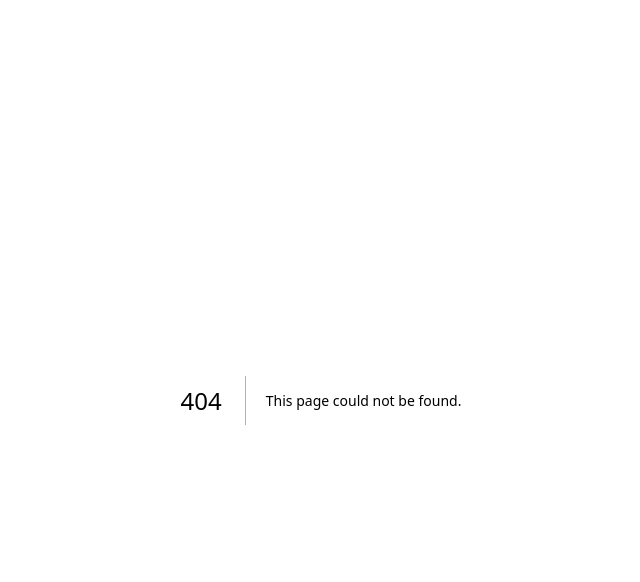
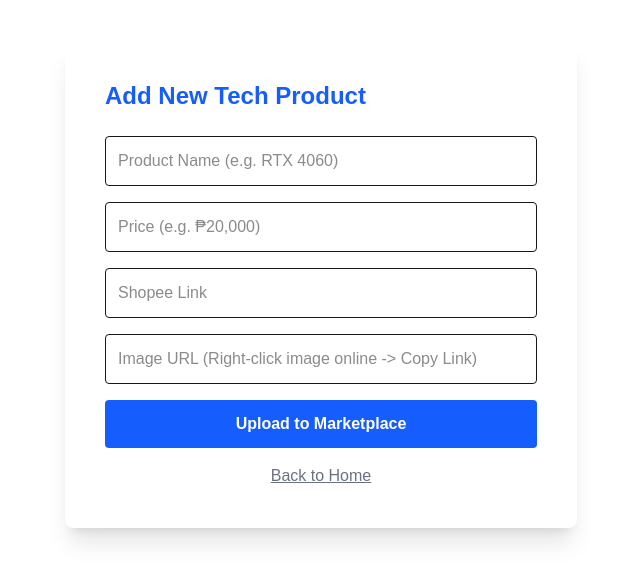
Before and after one commit to rllapitanCPE/tech-market, a Next.js app: page /admin in a window 1280 px wide. Before the commit this address had no page. Shown: the top 582 px of the page, without its empty margins (319-959 px from the left). Built offline with nearby package versions, Linux system fonts and the light colour scheme.

Commit message:
fix: re-deploy admin page

```diff
--- /dev/null
+++ b/app/admin/page.tsx
@@ -0,0 +1,44 @@
+"use client";
+import { useState } from 'react';
+
+export default function AdminPage() {
+  const [form, setForm] = useState({ name: '', price: '', image: '', shopeeLink: '' });
+
+  const handleSubmit = async (e: React.FormEvent) => {
+    e.preventDefault();
+    const response = await fetch('/api/products', {
+      method: 'POST',
+      headers: { 'Content-Type': 'application/json' },
+      body: JSON.stringify(form),
+    });
+
+    if (response.ok) {
+      alert("Product added to your Marketplace!");
+      setForm({ name: '', price: '', image: '', shopeeLink: '' }); // Clear form
+    }
+  };
+
+  return (
+    <div className="p-10 max-w-lg mx-auto bg-white shadow-xl rounded-lg mt-10">
+      <h1 className="text-2xl font-bold mb-6 text-blue-600">Add New Tech Product</h1>
+      <form onSubmit={handleSubmit} className="flex flex-col gap-4">
+        <input className="border p-3 rounded" placeholder="Product Name (e.g. RTX 4060)"
+          onChange={e => setForm({...form, name: e.target.value})} value={form.name} required />
+
+        <input className="border p-3 rounded" placeholder="Price (e.g. ₱20,000)"
+          onChange={e => setForm({...form, price: e.target.value})} value={form.price} required />
+
+        <input className="border p-3 rounded" placeholder="Shopee Link"
+          onChange={e => setForm({...form, shopeeLink: e.target.value})} value={form.shopeeLink} required />
+
+        <input className="border p-3 rounded" placeholder="Image URL (Right-click image online -> Copy Link)"
+          onChange={e => setForm({...form, image: e.target.value})} value={form.image} required />
+
+        <button type="submit" className="bg-blue-600 text-white p-3 rounded font-bold hover:bg-blue-700 transition">
+          Upload to Marketplace
+        </button>
+      </form>
+      <a href="/" className="block text-center mt-4 text-gray-500 underline">Back to Home</a>
+    </div>
+  );
+}
```
